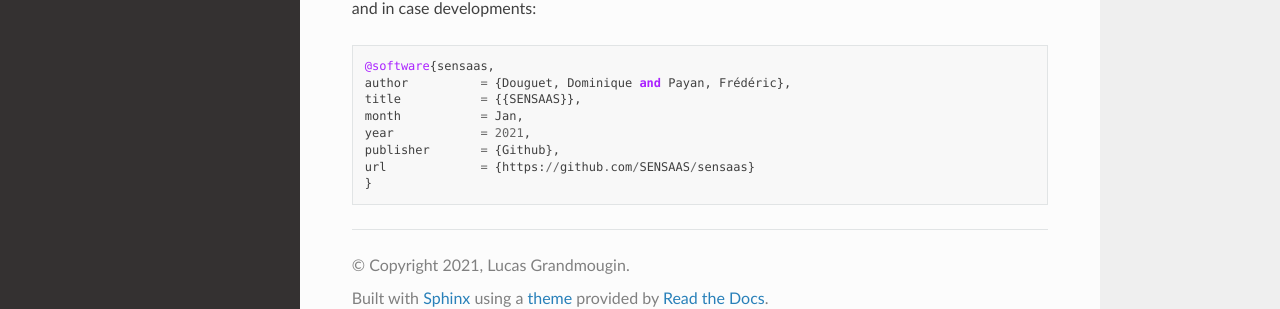
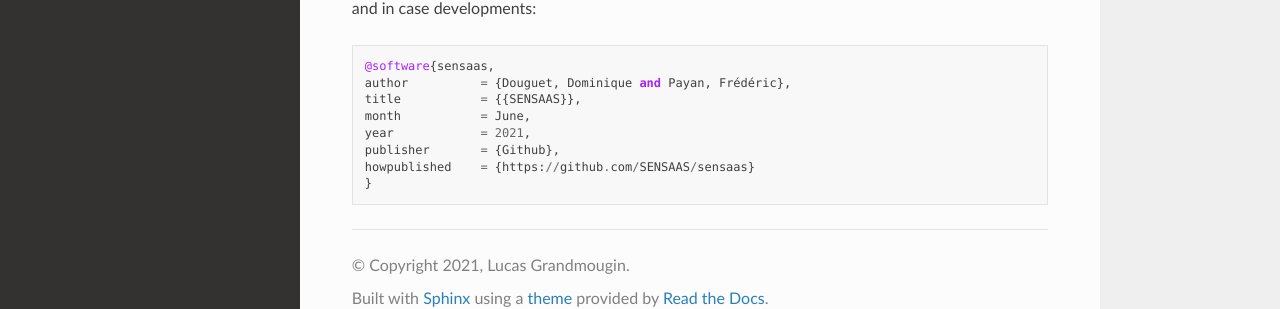
Before and after one commit to SENSAAS/sensaas, a Sphinx documentation site: the page built from docs/index.rst, in a window 1280 px wide and 900 px high, scrolled down 12718 px. Shown: the part 565-874 px from the top of the window. Built offline with Sphinx 7.4.7 and the Read the Docs theme 2.0.0, drawn with Linux system fonts in a browser that asks for light colours.

Commit message:
Update index.rst

```diff
--- a/docs/index.rst
+++ b/docs/index.rst
@@ -478,8 +478,8 @@ and in case developments:
 	@software{sensaas,
 	author 		= {Douguet, Dominique and Payan, Frédéric},
 	title		= {{SENSAAS}},
-	month		= Jan,
+	month		= June,
 	year		= 2021,
 	publisher	= {Github},
-	url		= {https://github.com/SENSAAS/sensaas}
+	howpublished	= {https://github.com/SENSAAS/sensaas}
 	}
```
